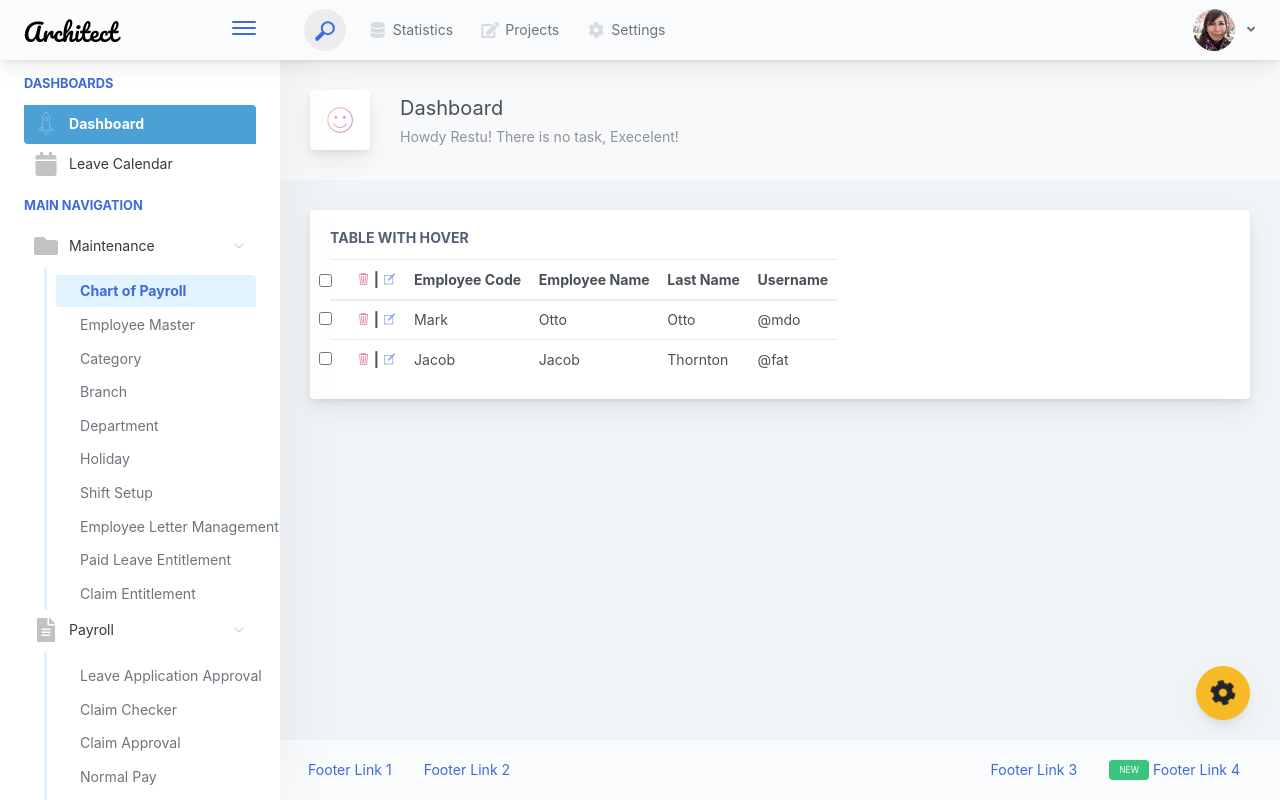
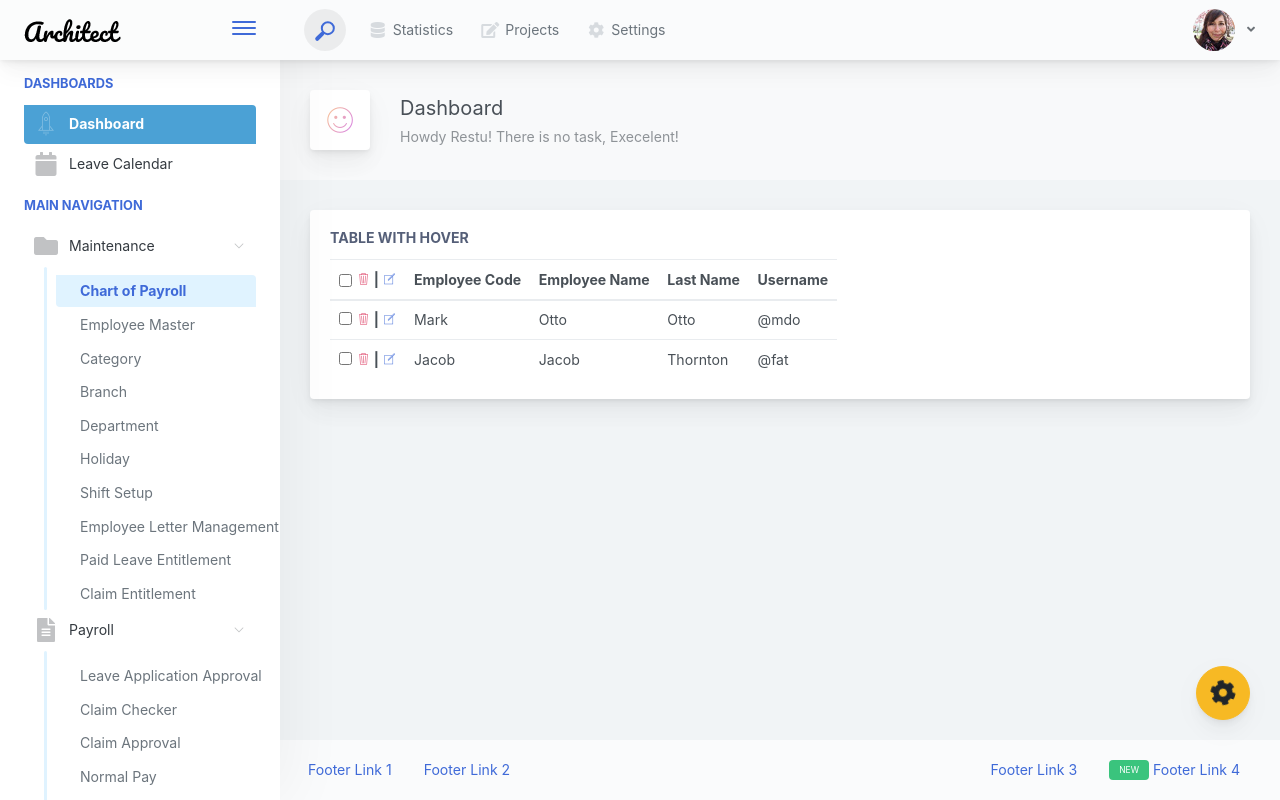
Before and after one commit to restufh12/circaproject, a CodeIgniter app: a page that uses application/views/payrollmanagement/vemployeemaster.php in a window 1280 px wide. Run offline with CodeIgniter, Linux system fonts and the light colour scheme; some libraries are stand-ins or nearby versions.

Commit message:
final check

```diff
--- a/application/views/payrollmanagement/vemployeemaster.php
+++ b/application/views/payrollmanagement/vemployeemaster.php
@@ -7,7 +7,7 @@
                     <tr>
                         <th>
                             <div class="form-group">
-                                <input class="form-check-input mt-0" type="checkbox" value="" id="invalidCheck" required="">
+                                <input style="margin-left: 0px !important" class="form-check-input mt-0" type="checkbox" value="" id="invalidCheck" required="">
                             </div>
                         </th>
                         <th>
@@ -23,7 +23,7 @@
                     <tr>
                         <th scope="row">
                             <div class="form-group">
-                                <input class="form-check-input mt-0" type="checkbox" value="" id="invalidCheck" required="">
+                                <input style="margin-left: 0px !important" class="form-check-input mt-0" type="checkbox" value="" id="invalidCheck" required="">
                             </div>
                         </th>
                         <th>
@@ -37,7 +37,7 @@
                     <tr>
                         <th scope="row">
                             <div class="form-group">
-                                <input class="form-check-input mt-0" type="checkbox" value="" id="invalidCheck" required="">
+                                <input style="margin-left: 0px !important" class="form-check-input mt-0" type="checkbox" value="" id="invalidCheck" required="">
                             </div>
                         </th>
                         <th>
```
